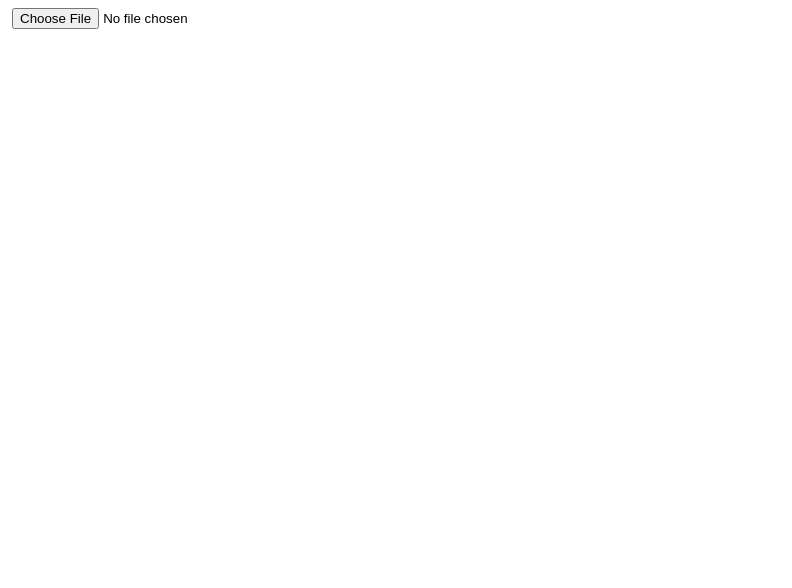
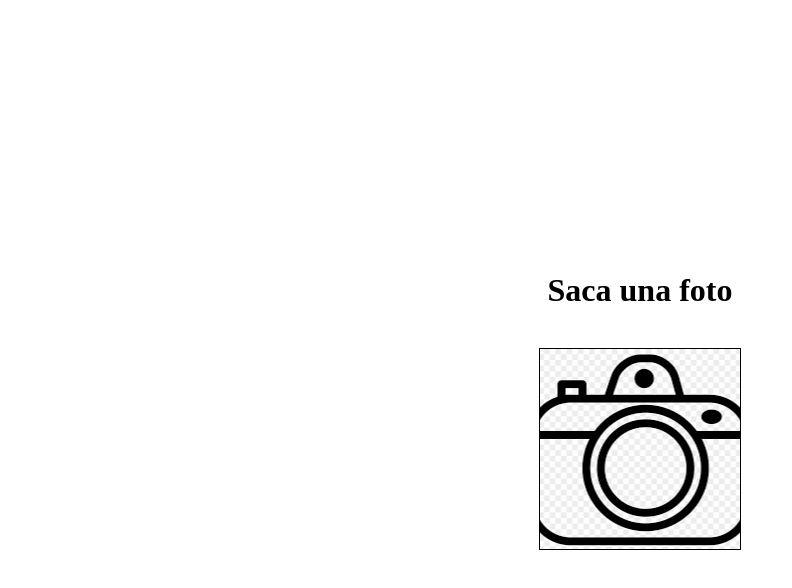
Before and after one commit to tfermoso/ruedas, a plain HTML site: page index.html in a window 1280 px wide. Shown: the whole page, without its empty margins (0-792 px from the left). Drawn offline with nearby package versions, Linux system fonts and the light colour scheme.

Commit message:
estilos camara

```diff
--- /dev/null
+++ b/css/style.css
@@ -0,0 +1,37 @@
+
+#foto{
+    border:1px solid black;
+    position: relative;
+    width: 200px;
+    height: 200px;
+    background: black;
+}
+
+#labelFoto{
+    width: 100%;
+    height: 100%;
+    position: absolute;
+    background: url(../img/foto.png) no-repeat center;
+    top:0;
+}
+#file{
+    width: 100%;
+    height: 100%;
+    position: absolute;
+    top:0;
+    opacity: 0;
+}
+.ocultar{
+    display: none;
+}
+h1{
+    text-align: center;
+}
+body{
+    display: flex;
+    justify-content: space-around;
+    align-items: center;
+    height: 100vh;
+    margin: 0;
+
+}
--- a/index.html
+++ b/index.html
@@ -1,5 +1,6 @@
 <!DOCTYPE html>
 <html lang="en">
+
 <head>
     <meta charset="UTF-8">
     <meta name="viewport" content="width=device-width, initial-scale=1.0">
@@ -7,9 +8,24 @@
     <title>Presupuesto Rueda</title>
     <script src="https://ajax.googleapis.com/ajax/libs/jquery/3.3.1/jquery.min.js"></script>
     <script src="js/index.js"></script>
+    <link rel="stylesheet" href="css/style.css">
 </head>
+
 <body>
-    <img id="imagen"></img>
-    <input type="file" id="file" accept="image/*" capture>
+    <div class="container">
+        <h1>Saca una foto</h1>
+        <img id="imagen"></img>
+        <form action="" method="post">
+            <div id="foto">
+                <label id="labelFoto">
+                </label>
+                <input type="file" id="file" accept="image/*" capture>
+            </div>
+            <input class="ocultar" type="text" name="nombre" id="">
+            <input class="ocultar" type="email" name="email" id="">
+            <input class="ocultar" type="submit" value="Enviar">
+        </form>
+    </div>
 </body>
+
 </html>
```
Also changed, not shown: img/foto.png (added).
